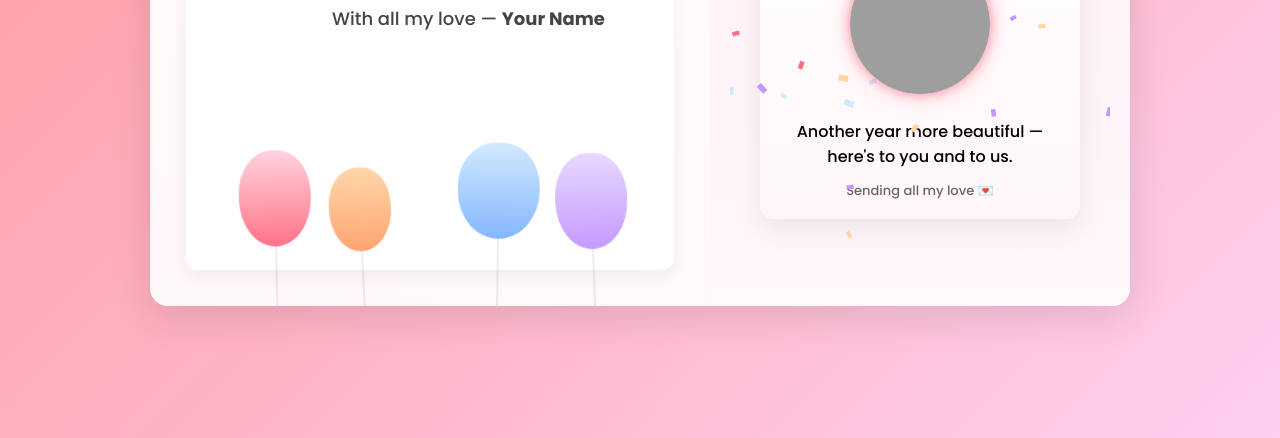
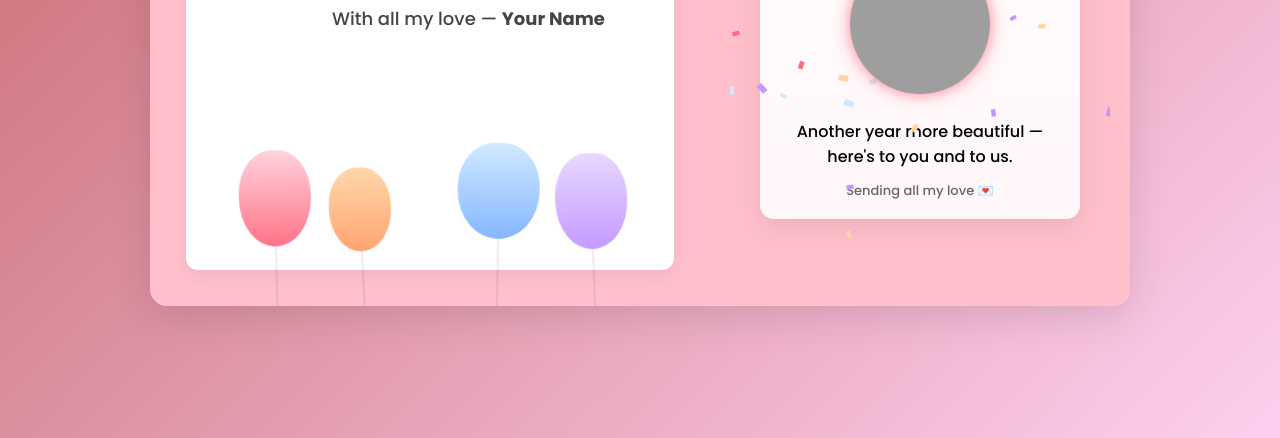
Before and after one commit to Ayyappa-915/Birthday, a plain HTML site: page index.html in a window 1280 px wide. Shown: the part 362-800 px from the top of the page. Drawn offline with Linux system fonts and the light colour scheme; grey boxes are pictures that could not be loaded.

Commit message:
Update index.html

```diff
--- a/index.html
+++ b/index.html
@@ -8,10 +8,10 @@
   <link href="https://fonts.googleapis.com/css2?family=Poppins:wght@300;500;700&display=swap" rel="stylesheet">
   <style>
     :root{
-      --bg1:#ff9a9e; /* gradient colors */
+      --bg1:#c7686c; /* gradient colors */
       --bg2:#fecfef;
-      --card:#fff;
-      --accent:#ff6b81;
+      --card:white;
+      --accent:#f45068;
       --soft:#fff6f8;
 
       /* profile sizing variables */
@@ -50,8 +50,8 @@
       .right{order:-1}
     }
 
-    .left{padding:36px; display:flex; flex-direction:column; gap:16px; align-items:flex-start}
-    .right{background:linear-gradient(180deg,#fff0f6,#fff7fb); padding:18px; display:flex; align-items:center; justify-content:center}
+    .left{ background-color: pink;padding:36px; display:flex; flex-direction:column; gap:16px; align-items:flex-start}
+    .right{background-color: pink; padding:18px; display:flex; align-items:center; justify-content:center}
 
     h1{font-size:clamp(20px,3.4vw,36px); margin:0; color:#342; letter-spacing:-0.5px}
     p.lead{margin:0; color:#5a4; font-weight:500}
```
